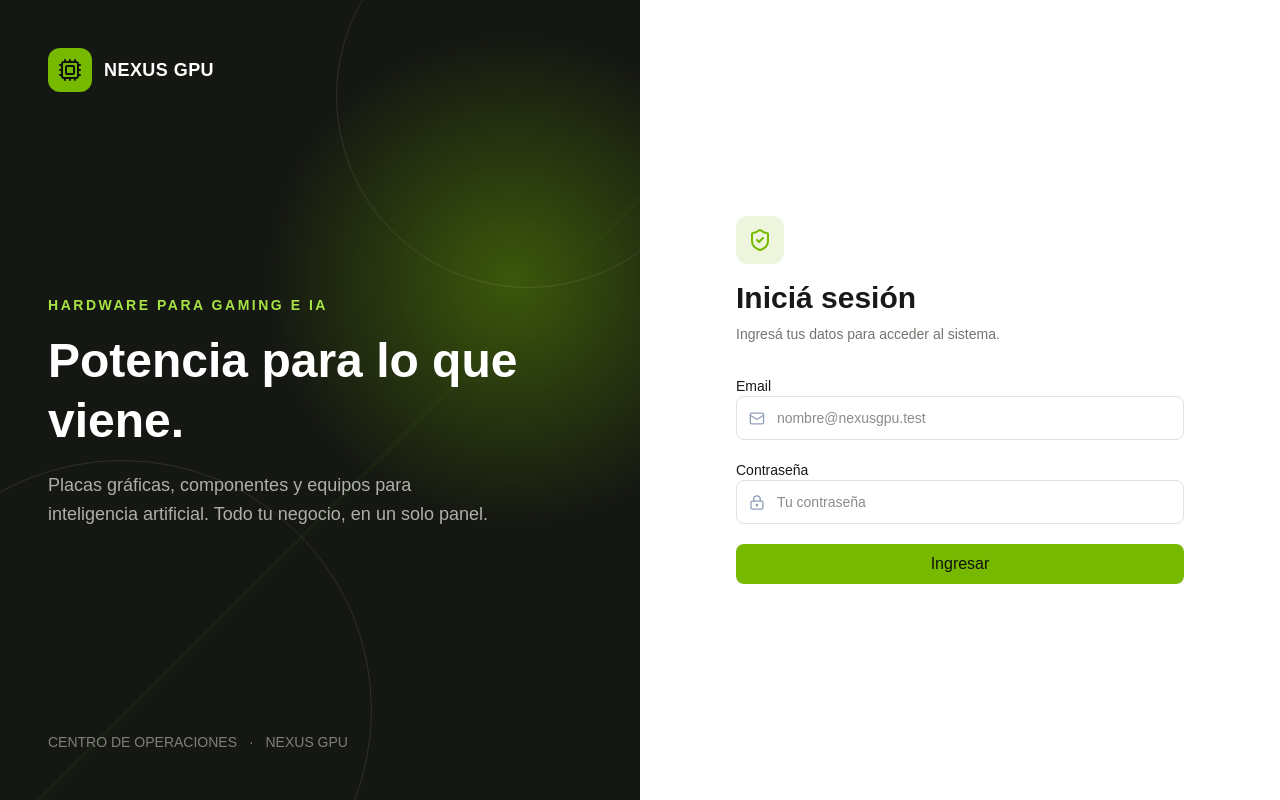
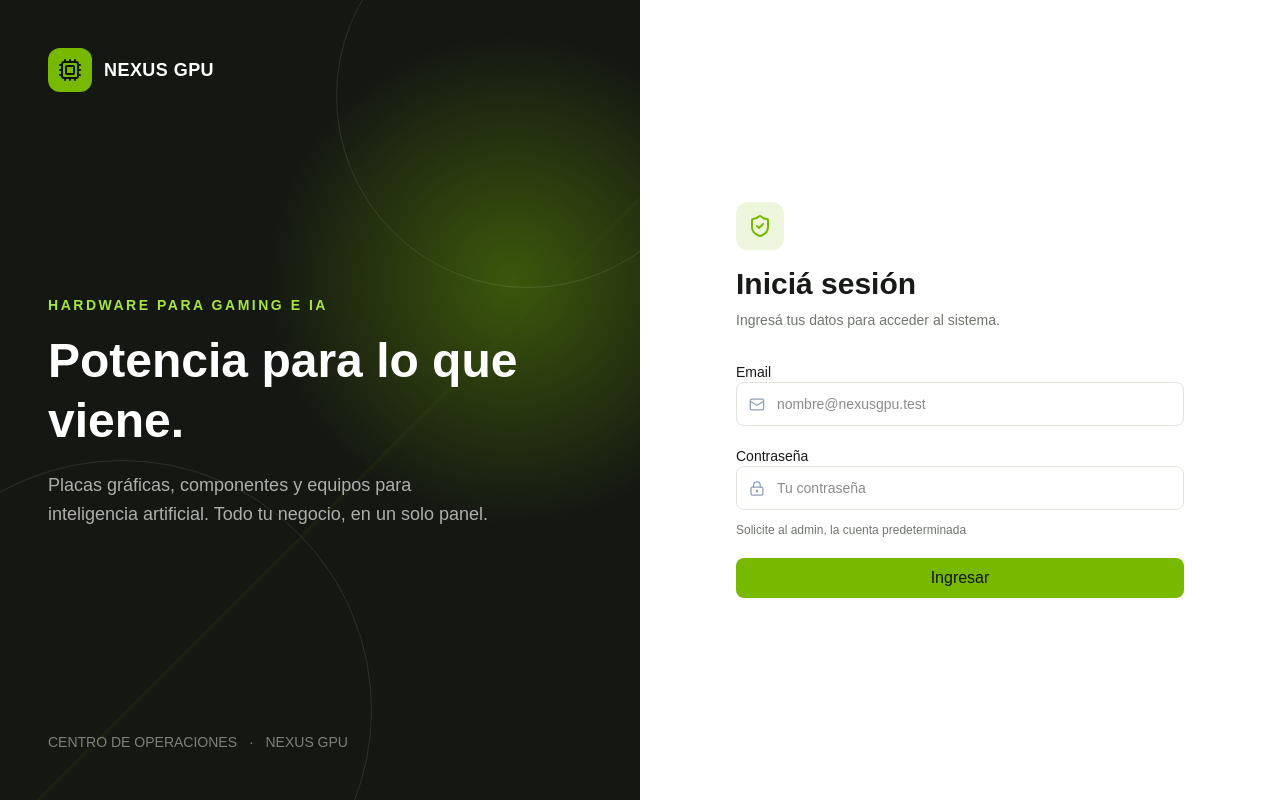
Before and after one commit to AleGalarze21/Tp5-Parcial2, a Next.js app: page /login in a window 1280 px wide. Built offline with nearby package versions, Linux system fonts and the light colour scheme; no server answers.

Commit message:
ui: add default account guidance to login

```diff
--- a/src/components/login-form.tsx
+++ b/src/components/login-form.tsx
@@ -25,6 +25,7 @@ export function LoginForm() {
     <label className="block space-y-2 text-sm font-medium">Contraseña
       <span className="flex h-11 items-center gap-3 rounded-lg border border-[var(--border)] px-3 focus-within:border-[var(--primary)]"><LockKeyhole size={17} className="text-slate-400"/><input name="password" type="password" autoComplete="current-password" required className="w-full bg-transparent outline-none" placeholder="Tu contraseña" /></span>
     </label>
+    <p className="-mt-2 text-xs text-[var(--muted)]">Solicite al admin, la cuenta predeterminada</p>
     {error && <p role="alert" className="rounded-lg bg-red-50 px-3 py-2 text-sm text-red-700">{error}</p>}
     <Button disabled={busy} className="w-full">{busy ? "Ingresando…" : "Ingresar"}</Button>
   </form>;
```
